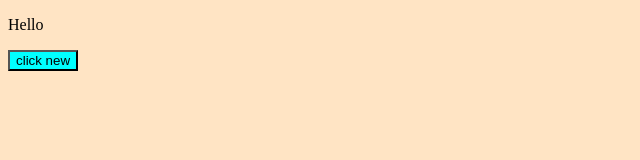
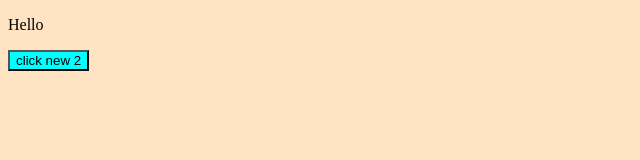
Before and after one commit to phuongthuy2202/git.dautien, a plain HTML site: page index.html in a window 1280 px wide. Shown: the full height of the page, 0-640 px from the left. Drawn offline with Linux system fonts and the light colour scheme.

Commit message:
update 2

```diff
--- a/index.html
+++ b/index.html
@@ -9,6 +9,6 @@
 </head>
 <body>
     <p> Hello </p>
-    <button> click new </button>
+    <button> click new 2 </button>
 </body>
 </html>
```
